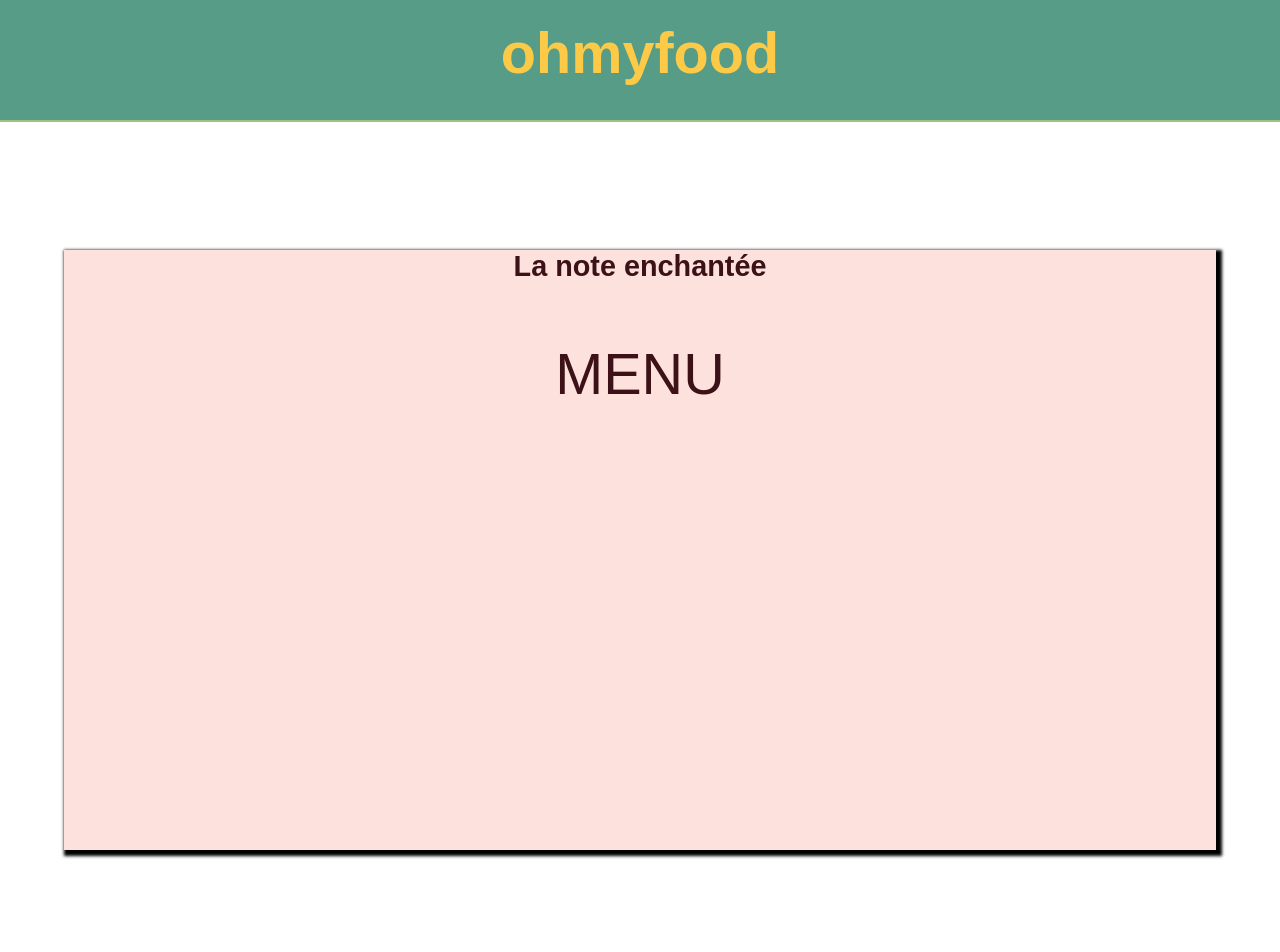
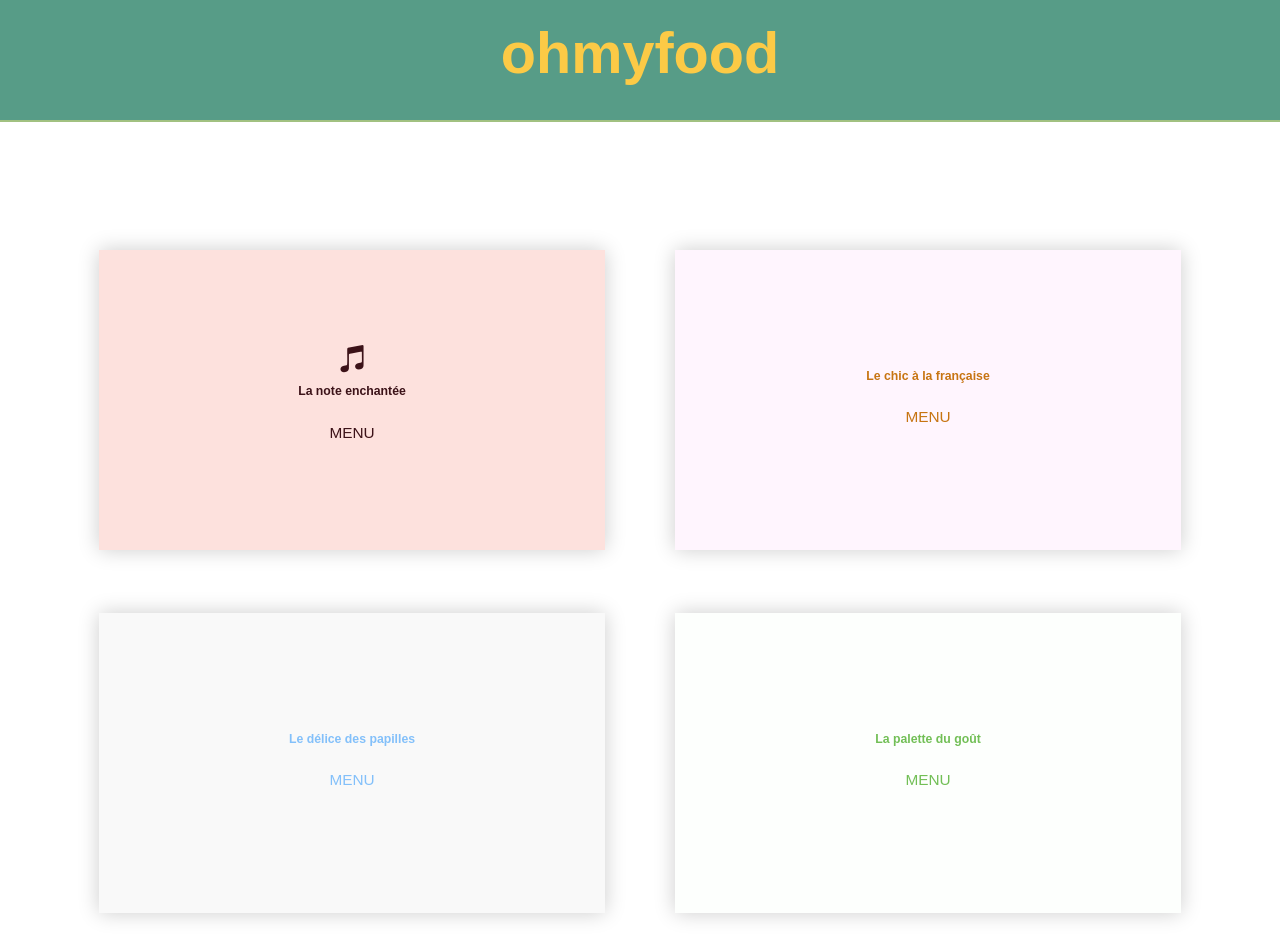
Before and after one commit to kawwat/Projet-3, a plain HTML site: page index.html in a window 1280 px wide. Shown: the top 952 px of the page. Drawn offline with Linux system fonts and the light colour scheme.

Commit message:
modif visuel
modif des height , centrage du contenu
ajout des fontawesome,

```diff
--- a/css/style.css
+++ b/css/style.css
@@ -49,15 +49,20 @@ h1
 	padding-top: 20px;
 }
 
+.row,h2
+{
+	margin-top: 2%;
+	font-size: 0.8em;
+}
 a
 {
 	text-decoration: none;
 	color: currentColor;
 }
 
-p
+.menu .menu-top p
 {
-	font-size: 3em;
+	font-size: 1em;
 }
 
 .header
@@ -72,16 +77,30 @@ p
 	border-bottom: 2px solid #a1c181;
 }
 
+.menu
+{
+	width: 90%;
+	margin: auto;
+}
+.row
+{
+	display: flex;
+	flex-wrap: wrap;
+	justify-content: space-between;
+}
 .note
 {
 	background-color: rgb(253,225,221);
 	color: rgb(60,18,24);
 	text-align: center;
-	width: 90%;
-	height: 600px;
+	width: 44%;
+	height: 300px;
 	margin: auto;
-    box-shadow: 3px 3px 3px 3px black;
-    margin-bottom: 20%;
+    box-shadow: 0 0 20px rgba(0,0,0,0.2);
+    margin-bottom: 40px;
+    display: flex;
+    flex-direction: column;
+    justify-content: center;
 }
 
 .chic
@@ -89,11 +108,14 @@ p
 	background-color: rgb(255,245,254 );
 	color: rgb(199,116,18);
 	text-align: center;
-	width: 90%;
-	height: 600px;
+	width: 44%;
+	height: 300px;
 	margin: auto;
-	box-shadow: 3px 3px 3px 3px black;
-	margin-bottom: 20%;
+	box-shadow: 0 0 20px rgba(0,0,0,0.2);
+	margin-bottom: 40px;
+	display: flex;
+    flex-direction: column;
+    justify-content: center;
 }
 
 .delice
@@ -101,11 +123,14 @@ p
 	background-color: rgb(249,249,249);
 	color: rgb(131,192,250);
 	text-align: center;
-	width: 90%;
-	height: 600px;
+	width: 44%;
+	height: 300px;
 	margin: auto;
-	box-shadow: 3px 3px 3px 3px black;
-	margin-bottom: 20%;
+	box-shadow: 0 0 20px rgba(0,0,0,0.2);
+	margin-bottom: 40px;
+	display: flex;
+    flex-direction: column;
+    justify-content: center;
 }
 
 .palette
@@ -113,20 +138,23 @@ p
 	background-color: rgb(253,255,253);
 	color: rgb(114,191,86);
 	text-align: center;
-	width: 90%;
-	height: 600px;
+	width: 44%;
+	height: 300px;
 	margin: auto;
-	box-shadow: 3px 3px 3px 3px black;
-	margin-bottom: 20%;
+	box-shadow: 0 0 20px rgba(0,0,0,0.2);
+	margin-bottom: 40px;
+	display: flex;
+    flex-direction: column;
+    justify-content: center;
 }
 
 .bientot
 {
 	background-color: rgb(87,156,135);
 	color: rgb(252,202,70);
-	font-size: 0.5em;
 	text-align: center;
-	width: 50%;
+	width: 40%;
+	height: 20px;
 	margin: auto;
 	margin-top: 5%;
 	margin-bottom: 5%;
@@ -142,7 +170,7 @@ p
 	justify-content: space-between;
 	margin: auto;
 	padding: 10px 20px;
-	font-size: 1.4em;
+	font-size: 1em;
 	/*position: fixed;*/
 	bottom: 0;
 	border-top: 2px solid #a1c181;
--- a/index.html
+++ b/index.html
@@ -4,47 +4,53 @@
 		<meta charset="utf-8" />
 		<meta name="viewport" content="width=device-width, initial-scale=1.0">
 		<link rel="stylesheet" type="text/css" href="css/style.css">
+		<script src="https://kit.fontawesome.com/c14a206430.js" crossorigin="anonymous"></script>
 		<title>ohmyfood</title>
 	</head>
 	<body>
 		<main>
 			<header class="header">
 				<h1>
-					ohmyfood
+					<a href="index.html">ohmyfood</a>
 				</h1>
 			</header>
-			<section>
-				<article class="note">
+			<section class="menu">
+				<article class="row">
+					<div class="note">
+						<i class="fab fa-itunes-note fa-2x"></i>
 						<h2>
 							La note enchantée
 						</h2>
 						<p>
 							<a href="La-note-enchantee.html">MENU</a>
 						</p>
-				</article>
-				<article class="chic">
+					</div>
+					<div class="chic">
 						<h2>
 							Le chic à la française
 						</h2>
 						<p>
 							<a href="Le-chic-a-la-francaise.html">MENU</a>
 						</p>
+					</div>
 				</article>
-				<article class="delice">
+				<article class="row">
+					<div class="delice">
 						<h2>
 							Le délice des papilles
 						</h2>
 						<p>
 							<a href="Le-delice-des-papilles.html">MENU</a>
 						</p>
-				</article>
-				<article class="palette">
+					</div>
+					<div class="palette">
 						<h2>
 							La palette du goût
 						</h2>
 						<p>
 							<a href="La-palette-du-gout.html">MENU</a>
 						</p>
+					</div>
 				</article>
 			</section>
 			<aside class="bientot">
```
Lines whose indentation alone changed are shown as unchanged.
